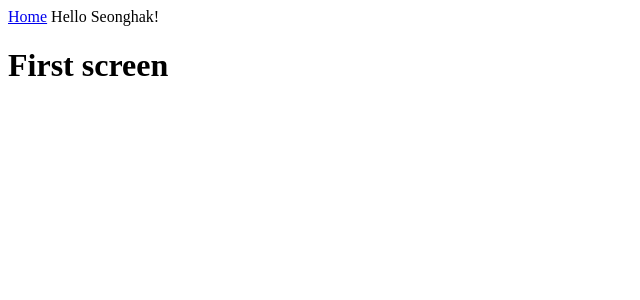
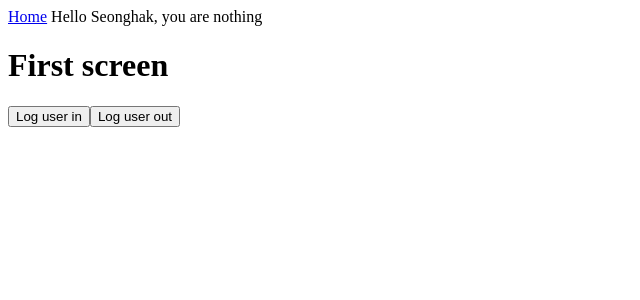
Before and after one commit to SeonghakIm/mayapp, a React (Create React App) app: page / in a window 1280 px wide. Shown: the top 300 px of the page, without its empty margins (0-640 px from the left). Built offline with nearby package versions, Linux system fonts and the light colour scheme.

Commit message:
9.2-3 useContext in Action

```diff
--- a/src/Header.js
+++ b/src/Header.js
@@ -2,11 +2,13 @@ import React, { useContext } from "react";
 import { UserContext } from "./context";
 
 const Header = () => {
-  const { name } = useContext(UserContext);
-  console.log(name);
+  const {
+    user: { name, loggedIn },
+  } = useContext(UserContext);
   return (
     <header>
-      <a href="#">Home</a> Hello {name}!
+      <a href="#">Home</a> Hello {name}, you are{" "}
+      {loggedIn ? "logged in" : "nothing"}
     </header>
   );
 };
--- a/src/Screen.js
+++ b/src/Screen.js
@@ -1,11 +1,15 @@
-import React from "react";
+import React, { useContext } from "react";
+import { UserContext } from "./context";
 import Header from "./Header";
 
-const Screen = ({ user }) => {
+const Screen = () => {
+  const { logUserIn, logUserOut } = useContext(UserContext);
   return (
     <div>
       <Header />
       <h1>First screen</h1>
+      <button onClick={logUserIn}>Log user in</button>
+      <button onClick={logUserOut}>Log user out</button>
     </div>
   );
 };
--- a/src/context.js
+++ b/src/context.js
@@ -1,11 +1,19 @@
-import React from "react";
+import React, { useState } from "react";
 
 export const UserContext = React.createContext();
 
-const UserContextProvider = ({ children }) => (
-  <UserContext.Provider value={{ name: "Seonghak" }}>
-    {children}
-  </UserContext.Provider>
-);
+const UserContextProvider = ({ children }) => {
+  const [user, setUser] = useState({
+    name: "Seonghak",
+    loggedIn: false,
+  });
+  const logUserIn = () => setUser({ ...user, loggedIn: true });
+  const logUserOut = () => setUser({ ...user, loggedIn: false });
+  return (
+    <UserContext.Provider value={{ user, logUserIn, logUserOut }}>
+      {children}
+    </UserContext.Provider>
+  );
+};
 
 export default UserContextProvider;
```
